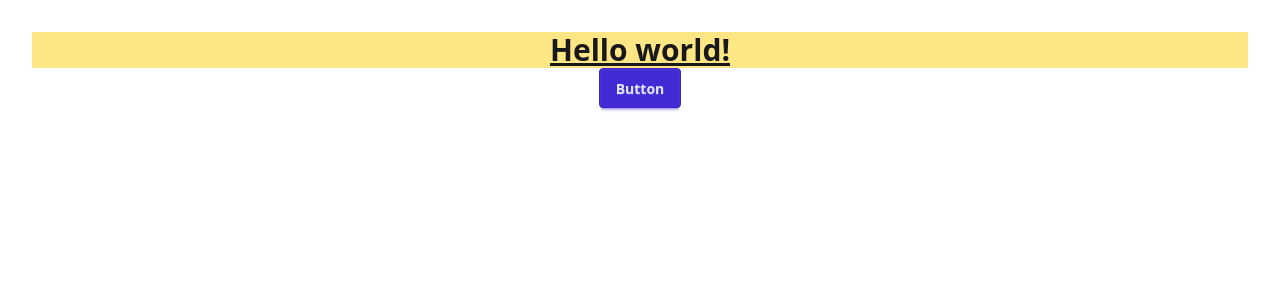
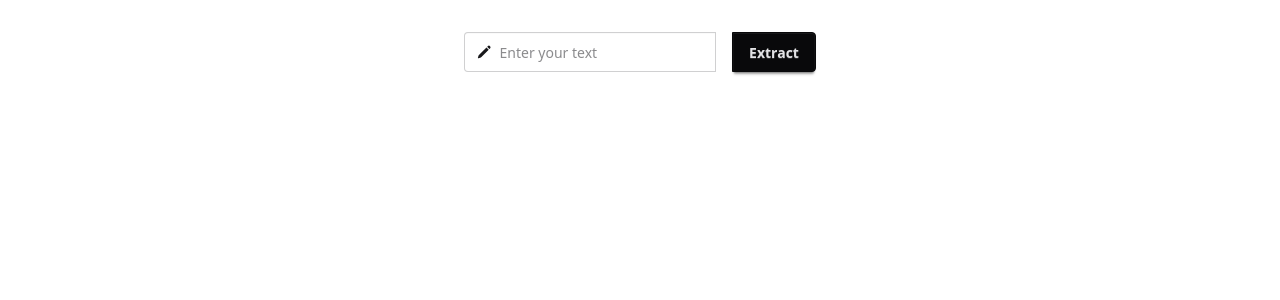
Before and after one commit to Arsh1333/Vocabengine, a React (Vite) app in the folder vocabengine/: page / in a window 1280 px wide. Shown: the top 300 px of the page. Built offline with nearby package versions, Linux system fonts and the light colour scheme.

Commit message:
input field for text data

```diff
--- a/vocabengine/src/App.jsx
+++ b/vocabengine/src/App.jsx
@@ -6,8 +6,25 @@ function App() {
   return (
     <>
       <div>
-        <h1 class="text-3xl font-bold underline bg-amber-200">Hello world!</h1>
-        <button class="btn btn-primary">Button</button>
+        {/* <h1 class="text-3xl font-bold underline bg-amber-200">Hello world!</h1>
+        <button class="btn btn-primary">Button</button> */}
+        <div className="join">
+          <div>
+            <label className="input validator join-item">
+              <svg
+                xmlns="http://www.w3.org/2000/svg"
+                viewBox="0 0 24 24"
+                fill="currentColor"
+                className="size-4"
+              >
+                <path d="M21.731 2.269a2.625 2.625 0 0 0-3.712 0l-1.157 1.157 3.712 3.712 1.157-1.157a2.625 2.625 0 0 0 0-3.712ZM19.513 8.199l-3.712-3.712-12.15 12.15a5.25 5.25 0 0 0-1.32 2.214l-.8 2.685a.75.75 0 0 0 .933.933l2.685-.8a5.25 5.25 0 0 0 2.214-1.32L19.513 8.2Z" />
+              </svg>
+
+              <input type="text" placeholder="Enter your text" />
+            </label>
+          </div>
+          <button className="btn btn-neutral join-item ml-4">Extract</button>
+        </div>
       </div>
     </>
   );
```
